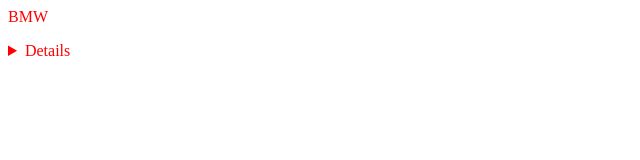
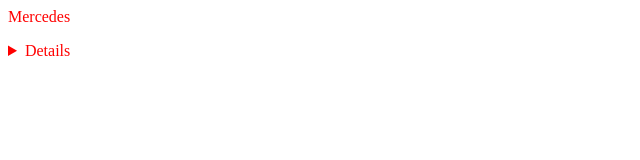
Before and after one commit to rommarcelina/blockchain, a plain HTML site: page index.html in a window 1280 px wide. Shown: the full height of the page, 0-640 px from the left. Drawn offline with Linux system fonts and the light colour scheme.

Commit message:
Drugi commit

```diff
--- a/index.html
+++ b/index.html
@@ -9,7 +9,7 @@
 </head>
 <body>
     <div>
-        <header>BMW</header>
+        <header>Mercedes</header>
         <section></section>
         <section></section>
         <figure></figure>
```
